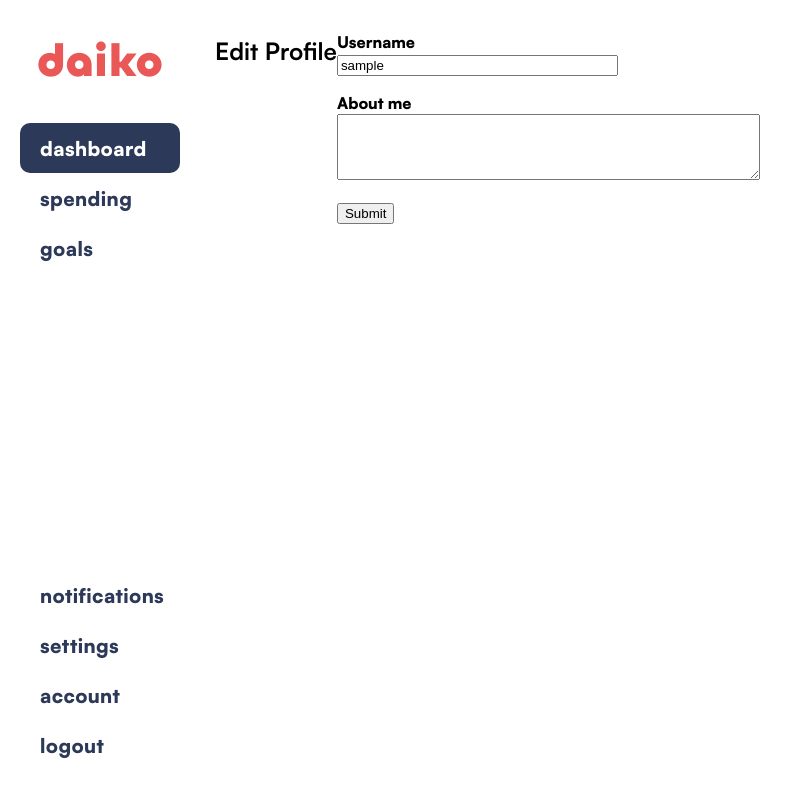
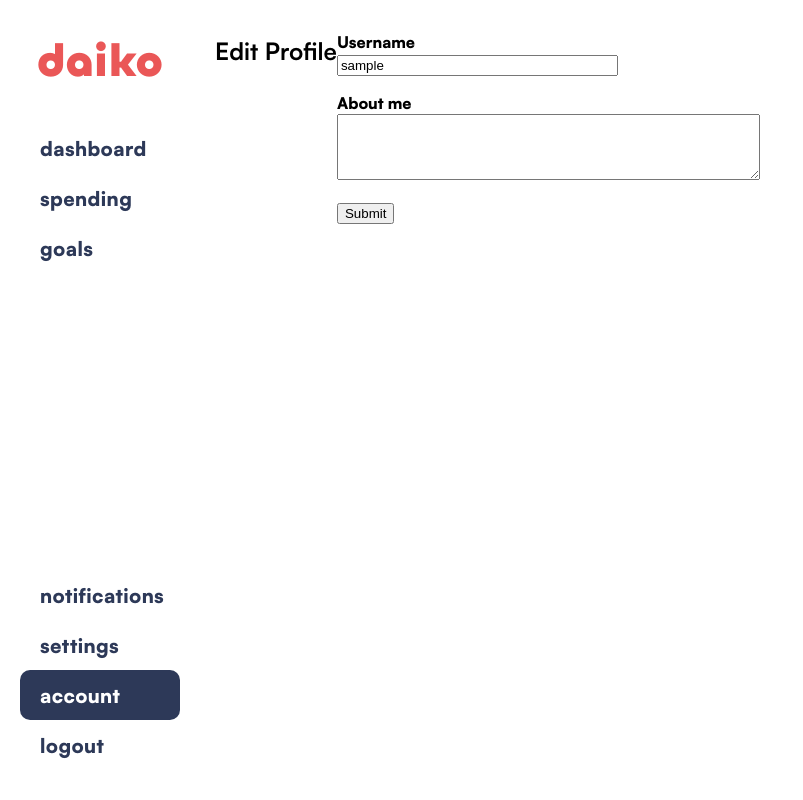
Before and after one commit to AZ0228/DaikoWallet, a Flask app: page /edit_profile in a window 1280 px wide. Shown: the whole page, without its empty margins (0-803 px from the left). Run offline with Flask 3, Linux system fonts and the light colour scheme; the visitor is signed in with stand-in values (Sample User, id 1); data comes from the database, SQL or seed files in the repository; parts of the project's set-up code (start-up, migrations or seed data) failed here and were passed over.

Commit message:
added and styled functional side menu

```diff
--- a/app/routes.py
+++ b/app/routes.py
@@ -95,7 +95,7 @@ def user(username):
     user = User.query.filter_by(username=username).first_or_404()
     expenses = user.transaction().all()
     form = EmptyForm()
-    return render_template('user.html', user=user, expenses = expenses, form = form)
+    return render_template('user.html',title = "User", user=user, expenses = expenses, form = form)
 
 @app.route('/delete_expense/<int:expense_id>', methods=['POST'])
 def delete_expense(expense_id):
@@ -166,4 +166,4 @@ def unfollow(username):
 @app.route('/spending')
 @login_required
 def spending():
-    return render_template('spending.html')
+    return render_template('spending.html',title='spending')
--- a/app/static/css/base.css
+++ b/app/static/css/base.css
@@ -95,7 +95,7 @@ flex-grow: 1;
     letter-spacing: 0.02em;
 }
 
-#chosen{
+.chosen{
     background-color: var(--text-color);
     border-radius:10px;
     color: #fff;
--- a/app/templates/base.html
+++ b/app/templates/base.html
@@ -17,31 +17,32 @@
         <a id="logo" href="{{ url_for('index') }}">daiko</a>
         <section id="options">
             <nav>
-                <a href="{{ url_for('dashboard') }}" id="chosen"><div class="navElements">
+                <a href="{{ url_for('dashboard') }}" id="1" class="" ><div class="navElements">
                     <p>dashboard</p>
                 </div></a>
-                <a href="{{ url_for('spending') }}"><div class="navElements">
+                <a href="{{ url_for('spending') }}" id="2" class=""><div class="navElements">
                     <p>spending</p>
                 </div></a>
-                <a href="#"><div class="navElements">
+                <a href="#" id="3" class=""><div class="navElements">
                     <p>goals</p>
                 </div></a>
             </nav>
             <nav>
-                <a href="#"><div class="navElements">
+                <a href="#" id="4" class=""><div class="navElements">
                     <p>notifications</p>
                 </div></a>
-                <a href="#"><div class="navElements">
+                <a href="#" id="5" class=""><div class="navElements">
                     <p>settings</p>
                 </div></a>
-                <a href="{{ url_for('user', username=current_user.username) }}"><div class="navElements">
+                <a id="6" class="" href="{{ url_for('user', username=current_user.username) }}"><div class="navElements">
                     <p>account</p>
                 </div></a>
-                <a href="{{ url_for('logout') }}"><div class="navElements">
+                <a id="7" class="" href="{{ url_for('logout') }}"><div class="navElements">
                     <p>logout</p>
                 </div></a>
             </nav>
         </section>
     </section>
     <section id="right">{% block content %}{% endblock %}</section>
+    <script src="{{url_for('static', filename = 'js/dash.js')}}"></script>
 </body>
--- a/app/templates/spending.html
+++ b/app/templates/spending.html
@@ -0,0 +1,4 @@
+{% extends "base.html" %}
+{% block content %}
+
+{% endblock %}
```
Also changed, not shown: app/static/js/dash.js (added, +34 -0 lines).
